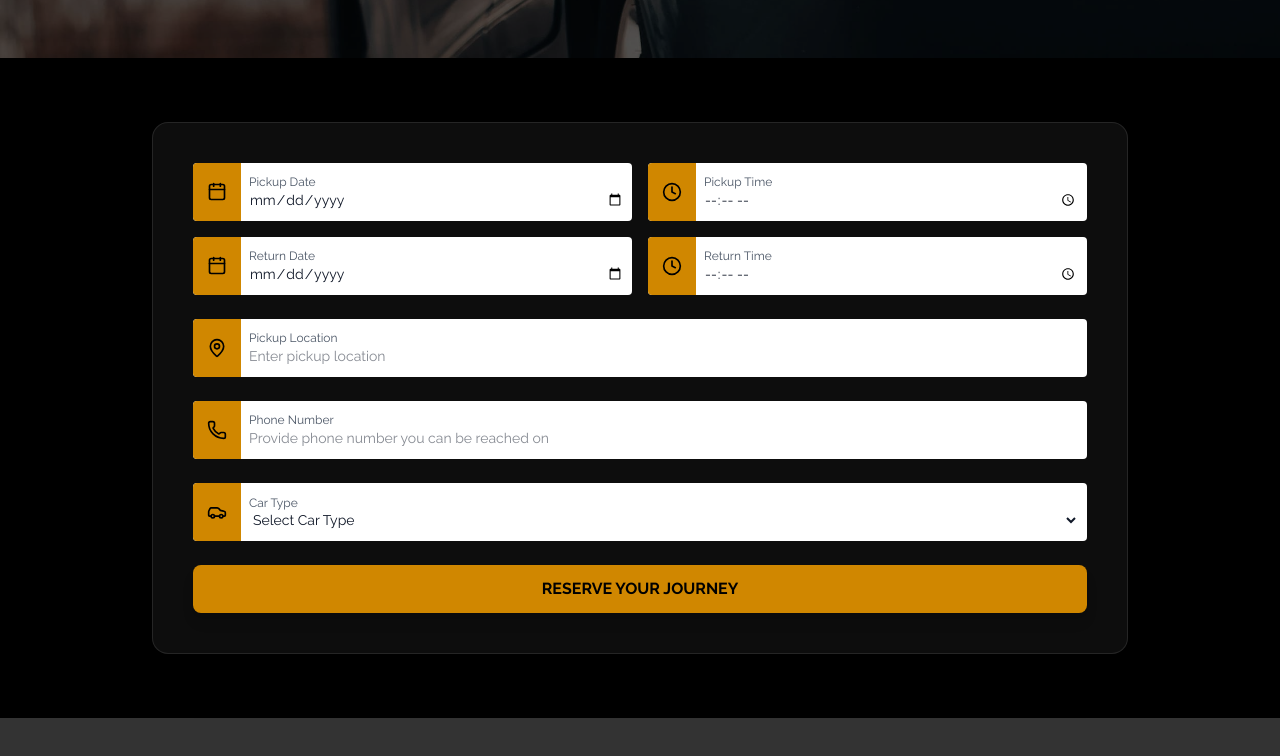
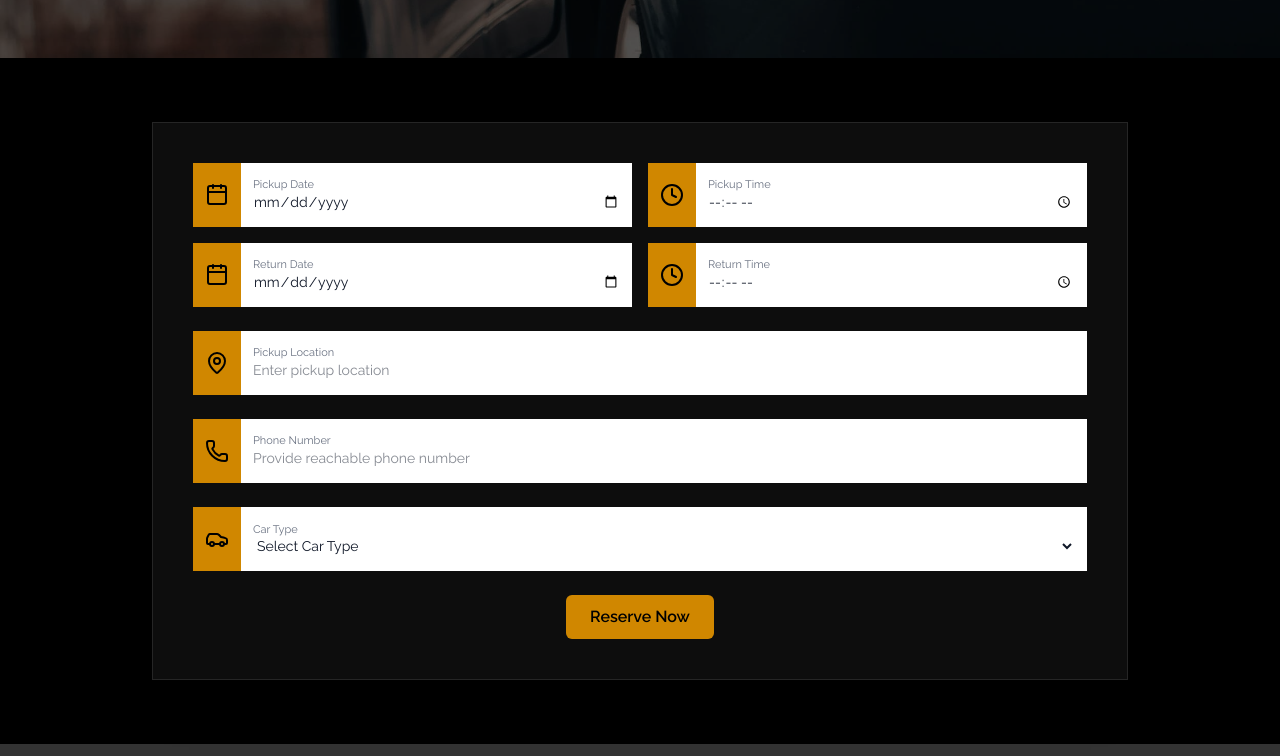
Before and after one commit to ISIKALU01/care-hire-website, a Next.js app: page /reserve in a window 1280 px wide. Shown: the part 540-1296 px from the top of the page. Built offline with nearby package versions, Linux system fonts and the light colour scheme.

Commit message:
update forms

```diff
--- a/src/components/Navbar.js
+++ b/src/components/Navbar.js
@@ -2,7 +2,7 @@
 import React, { useState } from "react";
 import Link from "next/link";
 import { useRouter } from "next/router";
-import { Car, Menu, X, Phone } from "lucide-react";
+import {Menu, X, Phone } from "lucide-react";
 import {
   FaFacebookF,
   FaInstagram,
@@ -74,10 +74,9 @@ const Navbar = () => {
           <div className="hidden md:block">
             <Link
               href="/reserve"
-              className="bg-yellow-600 text-white px-5 py-2 rounded-lg text-sm font-medium flex items-center gap-2
+              className="bg-yellow-600 text-black px-5 py-2 text-sm font-medium flex items-center gap-2
               hover:bg-yellow-700 transition-all duration-300 hover:scale-105 shadow-md"
             >
-              <Phone className="h-4 w-4" />
               Book Now
             </Link>
           </div>
--- a/src/pages/reserve.js
+++ b/src/pages/reserve.js
@@ -17,10 +17,11 @@ const BookPage = () => {
     returnTime: "",
     location: "",
     carType: "",
-    phoneNumber: "", // ✅ NEW FIELD
+    phoneNumber: "",
   });
 
   const [success, setSuccess] = useState(false);
+  const [loading, setLoading] = useState(false);
 
   const handleChange = (e) => {
     setFormData({
@@ -31,6 +32,7 @@ const BookPage = () => {
 
   const handleSubmit = async (e) => {
     e.preventDefault();
+    setLoading(true);
 
     const formURL =
       "https://docs.google.com/forms/d/e/1FAIpQLSeFuGry0M7_aX0lSHZNz6zD0G7ivvAySb17IfovOs54vxvM_g/formResponse";
@@ -43,8 +45,9 @@ const BookPage = () => {
     formBody.append("entry.1936374746", formData.returnTime);
     formBody.append("entry.2111940346", formData.location);
     formBody.append("entry.1454574233", formData.carType);
-    formBody.append("entry.1319272363", formData.phoneNumber); // ✅ NEW MAPPING
+    formBody.append("entry.1319272363", formData.phoneNumber);
 
+    try {
       await fetch(formURL, {
         method: "POST",
         mode: "no-cors",
@@ -53,9 +56,23 @@ const BookPage = () => {
 
       setSuccess(true);
 
-    setTimeout(() => {
-      setSuccess(false);
-    }, 4000);
+      // Reset form
+      setFormData({
+        pickupDate: "",
+        pickupTime: "",
+        returnDate: "",
+        returnTime: "",
+        location: "",
+        carType: "",
+        phoneNumber: "",
+      });
+
+      setTimeout(() => setSuccess(false), 4000);
+    } catch (err) {
+      console.error(err);
+    } finally {
+      setLoading(false);
+    }
   };
 
   return (
@@ -77,7 +94,7 @@ const BookPage = () => {
         </div>
       )}
 
-      {/* HERO IMAGE */}
+      {/* HERO */}
       <div className="relative w-full h-[60vh] flex items-center justify-center">
         <Image
           src="/images/pagecar.jpg"
@@ -92,152 +109,106 @@ const BookPage = () => {
         </h1>
       </div>
 
-      {/* FORM SECTION */}
+      {/* FORM */}
       <div className="max-w-5xl mx-auto px-6 py-16">
         <form onSubmit={handleSubmit}>
-          <div className="bg-white/5 border border-white/10 rounded-2xl shadow-2xl backdrop-blur-xl p-6 sm:p-10">
+          <div className="bg-white/5 border border-white/10 shadow-2xl backdrop-blur-xl p-6 sm:p-10">
             <div className="space-y-6">
               {/* GRID */}
               <div className="grid grid-cols-1 sm:grid-cols-2 gap-4">
                 {/* Pickup Date */}
-                <div className="flex bg-white h-[58px] rounded overflow-hidden">
-                  <div className="bg-yellow-600 flex items-center justify-center w-12">
-                    <Calendar className="h-5 w-5 text-black" />
-                  </div>
-                  <div className="flex-1 flex flex-col justify-center px-2">
-                    <label className="text-xs text-gray-600">
-                      Pickup Date
-                    </label>
+                <InputBox icon={<Calendar />} label="Pickup Date">
                   <input
                     type="date"
                     name="pickupDate"
+                    value={formData.pickupDate}
                     onChange={handleChange}
-                      className="outline-none text-gray-900 text-sm"
+                    className="w-full outline-none text-gray-900 text-sm bg-transparent"
                   />
-                  </div>
-                </div>
+                </InputBox>
 
                 {/* Pickup Time */}
-                <div className="flex bg-white h-[58px] rounded overflow-hidden">
-                  <div className="bg-yellow-600 flex items-center justify-center w-12">
-                    <Clock className="h-5 w-5 text-black" />
-                  </div>
-                  <div className="flex-1 flex flex-col justify-center px-2">
-                    <label className="text-xs text-gray-600">
-                      Pickup Time
-                    </label>
+                <InputBox icon={<Clock />} label="Pickup Time">
                   <input
                     type="time"
                     name="pickupTime"
+                    value={formData.pickupTime}
                     onChange={handleChange}
-                      className="outline-none text-gray-900 text-sm"
+                    className="w-full outline-none text-gray-900 text-sm bg-transparent"
                   />
-                  </div>
-                </div>
+                </InputBox>
 
                 {/* Return Date */}
-                <div className="flex bg-white h-[58px] rounded overflow-hidden">
-                  <div className="bg-yellow-600 flex items-center justify-center w-12">
-                    <Calendar className="h-5 w-5 text-black" />
-                  </div>
-                  <div className="flex-1 flex flex-col justify-center px-2">
-                    <label className="text-xs text-gray-600">
-                      Return Date
-                    </label>
+                <InputBox icon={<Calendar />} label="Return Date">
                   <input
                     type="date"
                     name="returnDate"
+                    value={formData.returnDate}
                     onChange={handleChange}
-                      className="outline-none text-gray-900 text-sm"
+                    className="w-full outline-none text-gray-900 text-sm bg-transparent"
                   />
-                  </div>
-                </div>
+                </InputBox>
 
                 {/* Return Time */}
-                <div className="flex bg-white h-[58px] rounded overflow-hidden">
-                  <div className="bg-yellow-600 flex items-center justify-center w-12">
-                    <Clock className="h-5 w-5 text-black" />
-                  </div>
-                  <div className="flex-1 flex flex-col justify-center px-2">
-                    <label className="text-xs text-gray-600">
-                      Return Time
-                    </label>
+                <InputBox icon={<Clock />} label="Return Time">
                   <input
                     type="time"
                     name="returnTime"
+                    value={formData.returnTime}
                     onChange={handleChange}
-                      className="outline-none text-gray-900 text-sm"
+                    className="w-full outline-none text-gray-900 text-sm bg-transparent"
                   />
-                  </div>
-                </div>
+                </InputBox>
               </div>
 
-              {/* LOCATION */}
-              <div className="flex bg-white h-[58px] rounded overflow-hidden">
-                <div className="bg-yellow-600 flex items-center justify-center w-12">
-                  <MapPin className="h-5 w-5 text-black" />
-                </div>
-                <div className="flex-1 flex flex-col justify-center px-2">
-                  <label className="text-xs text-gray-600">
-                    Pickup Location
-                  </label>
+              {/* Location */}
+              <InputBox icon={<MapPin />} label="Pickup Location">
                 <input
                   type="text"
                   name="location"
+                  value={formData.location}
                   onChange={handleChange}
                   placeholder="Enter pickup location"
-                    className="outline-none text-gray-900 text-sm"
+                  className="w-full outline-none text-gray-900 text-sm bg-transparent"
                 />
-                </div>
-              </div>
+              </InputBox>
 
-              {/* PHONE NUMBER (NEW) */}
-              <div className="flex bg-white h-[58px] rounded overflow-hidden">
-                <div className="bg-yellow-600 flex items-center justify-center w-12">
-                  <Phone className="h-5 w-5 text-black" />
-                </div>
-                <div className="flex-1 flex flex-col justify-center px-2">
-                  <label className="text-xs text-gray-600">
-                    Phone Number
-                  </label>
+              {/* Phone */}
+              <InputBox icon={<Phone />} label="Phone Number">
                 <input
                   type="tel"
                   name="phoneNumber"
+                  value={formData.phoneNumber}
                   onChange={handleChange}
-                    placeholder="Provide phone number you can be reached on"
-                    className="outline-none text-gray-900 text-sm"
+                  placeholder="Provide reachable phone number"
+                  className="w-full outline-none text-gray-900 text-sm bg-transparent"
                 />
-                </div>
-              </div>
+              </InputBox>
 
-              {/* CAR TYPE */}
-              <div className="flex bg-white h-[58px] rounded overflow-hidden">
-                <div className="bg-yellow-600 flex items-center justify-center w-12">
-                  <CarIcon className="h-5 w-5 text-black" />
-                </div>
-                <div className="flex-1 flex flex-col justify-center px-2">
-                  <label className="text-xs text-gray-600">Car Type</label>
+              {/* Car Type */}
+              <InputBox icon={<CarIcon />} label="Car Type">
                 <select
                   name="carType"
+                  value={formData.carType}
                   onChange={handleChange}
-                    className="outline-none text-gray-900 text-sm bg-white"
+                  className="w-full outline-none text-gray-900 text-sm bg-transparent"
                 >
-                    <option>Select Car Type</option>
+                  <option value="">Select Car Type</option>
                   <option>Economy</option>
                   <option>Luxury</option>
                   <option>SUV</option>
                   <option>Van</option>
                   <option>Bus</option>
                 </select>
-                </div>
-              </div>
+              </InputBox>
 
               {/* BUTTON */}
               <button
                 type="submit"
-                className="w-full bg-yellow-600 text-black font-bold py-3 rounded-lg hover:bg-yellow-500 transition-all transform hover:scale-[1.02] shadow-lg"
+                disabled={loading}
+                className="w-full sm:w-auto mx-auto block bg-yellow-600 text-black font-semibold px-6 py-2.5 rounded-md hover:bg-yellow-500 transition-all disabled:opacity-60 disabled:cursor-not-allowed"
               >
-                RESERVE YOUR JOURNEY
+                {loading ? "Processing..." : "Reserve Now"}
               </button>
             </div>
           </div>
@@ -249,7 +220,6 @@ const BookPage = () => {
         .animate-fadeIn {
           animation: fadeIn 0.3s ease-out;
         }
-
         @keyframes fadeIn {
           from {
             opacity: 0;
@@ -265,4 +235,20 @@ const BookPage = () => {
   );
 };
 
+/* ✅ REUSABLE INPUT COMPONENT */
+const InputBox = ({ icon, label, children }) => (
+  <div className="flex items-stretch bg-white min-h-[64px] overflow-hidden">
+    {/* ICON SIDE */}
+    <div className="bg-yellow-600 flex items-center justify-center w-12 self-stretch text-black">
+      {icon}
+    </div>
+
+    {/* INPUT SIDE */}
+    <div className="flex-1 px-3 py-2 flex flex-col justify-center">
+      <label className="text-[11px] text-gray-500 leading-tight">{label}</label>
+      {children}
+    </div>
+  </div>
+);
+
 export default BookPage;
```
Also changed, not shown: src/pages/ourservices.js (+14 -1 lines). Lines whose indentation alone changed are shown as unchanged.
